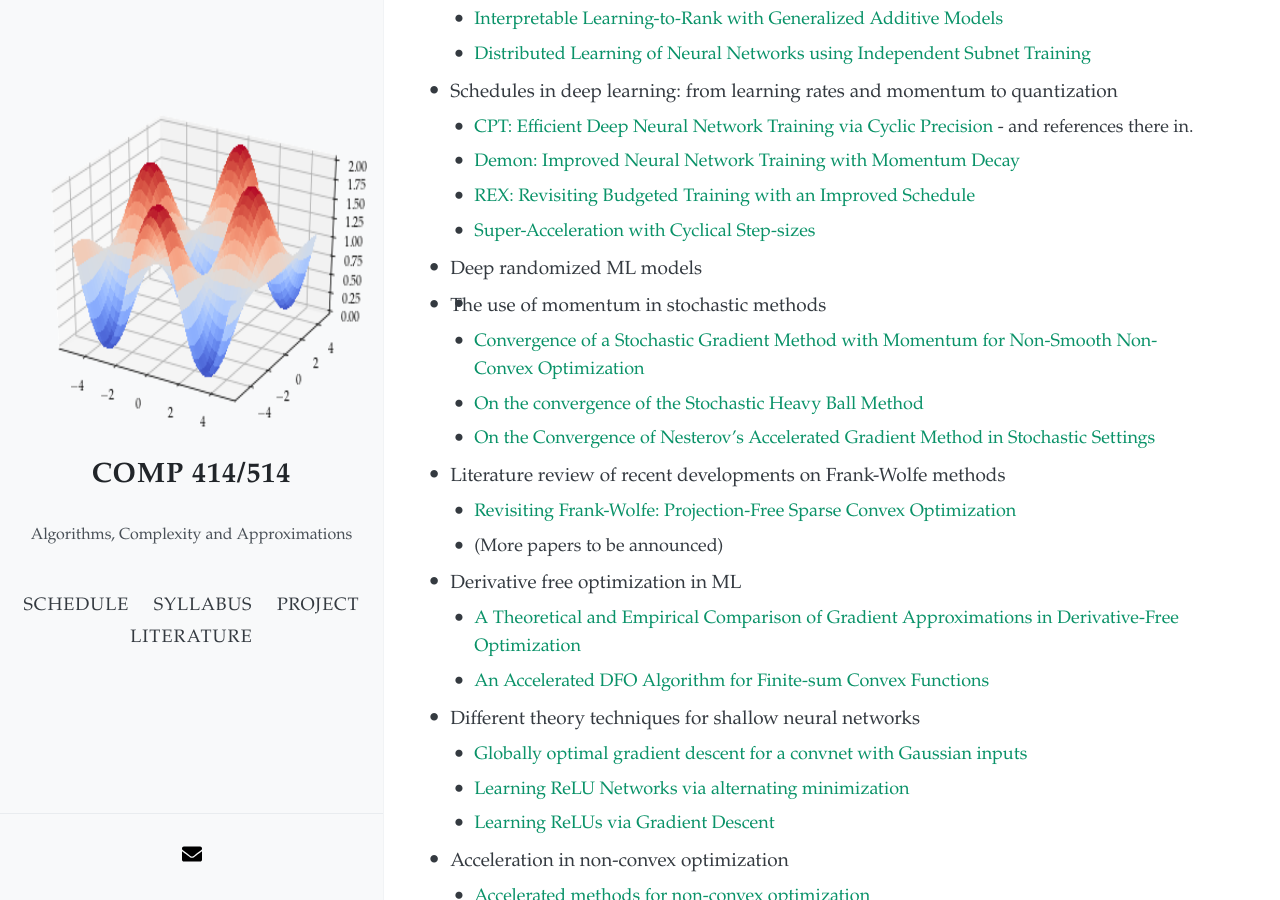
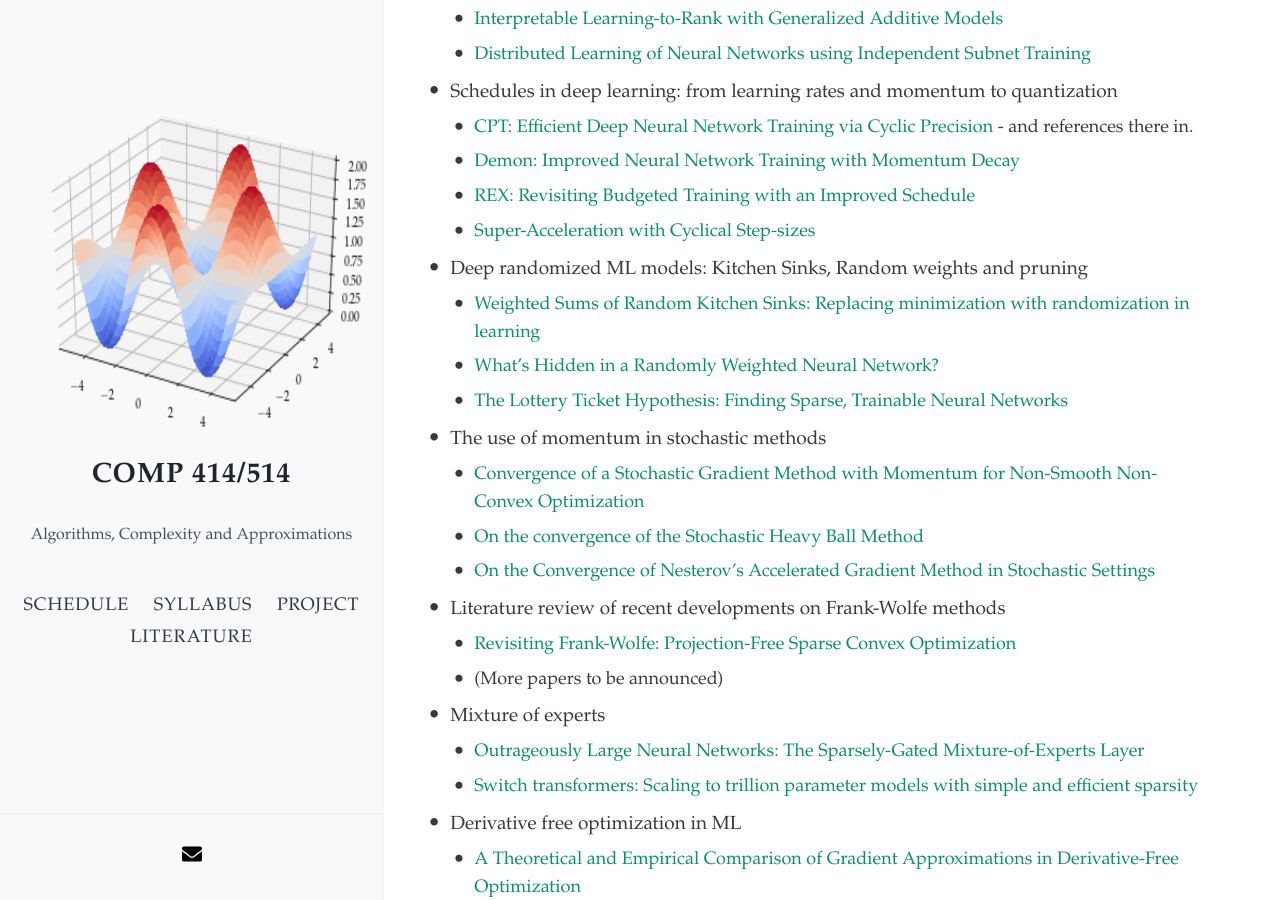
Before and after one commit to akyrillidis/comp414-514, a Jekyll site: the page built from project.md, in a window 1280 px wide and 900 px high, scrolled down 2008 px. Built offline with Jekyll 4.4.1, drawn with Linux system fonts in a browser that asks for light colours; nearby versions of some CDN libraries.

Commit message:
Update project.md

```diff
--- a/project.md
+++ b/project.md
@@ -66,9 +66,10 @@ The course project can be categorized as a literature review, as original resear
   - [REX: Revisiting Budgeted Training with an Improved Schedule](https://arxiv.org/pdf/2107.04197.pdf)
   - [Super-Acceleration with Cyclical Step-sizes](https://arxiv.org/pdf/2106.09687.pdf)
 
-- Deep randomized ML models
-  -
-  -
+- Deep randomized ML models: Kitchen Sinks, Random weights and pruning
+  - [Weighted Sums of Random Kitchen Sinks: Replacing minimization with randomization in learning](https://papers.nips.cc/paper/2008/file/0efe32849d230d7f53049ddc4a4b0c60-Paper.pdf)
+  - [What's Hidden in a Randomly Weighted Neural Network?](https://arxiv.org/pdf/1911.13299.pdf)
+  - [The Lottery Ticket Hypothesis: Finding Sparse, Trainable Neural Networks](https://arxiv.org/pdf/1803.03635.pdf)
 
 - The use of momentum in stochastic methods
   - [Convergence of a Stochastic Gradient Method with Momentum for Non-Smooth Non-Convex Optimization](https://proceedings.icml.cc/static/paper_files/icml/2020/4205-Paper.pdf)
@@ -79,6 +80,9 @@ The course project can be categorized as a literature review, as original resear
   - [Revisiting Frank-Wolfe: Projection-Free Sparse Convex Optimization](http://m8j.net/math/revisited-FW.pdf)
   - (More papers to be announced)
 
+- Mixture of experts
+  - [Outrageously Large Neural Networks: The Sparsely-Gated Mixture-of-Experts Layer](https://arxiv.org/pdf/1701.06538.pdf)
+  - [Switch transformers: Scaling to trillion parameter models with simple and efficient sparsity](https://arxiv.org/pdf/2101.03961.pdf)
 
 - Derivative free optimization in ML
   - [A Theoretical and Empirical Comparison of Gradient Approximations in Derivative-Free Optimization](https://arxiv.org/pdf/1905.01332.pdf)
```
